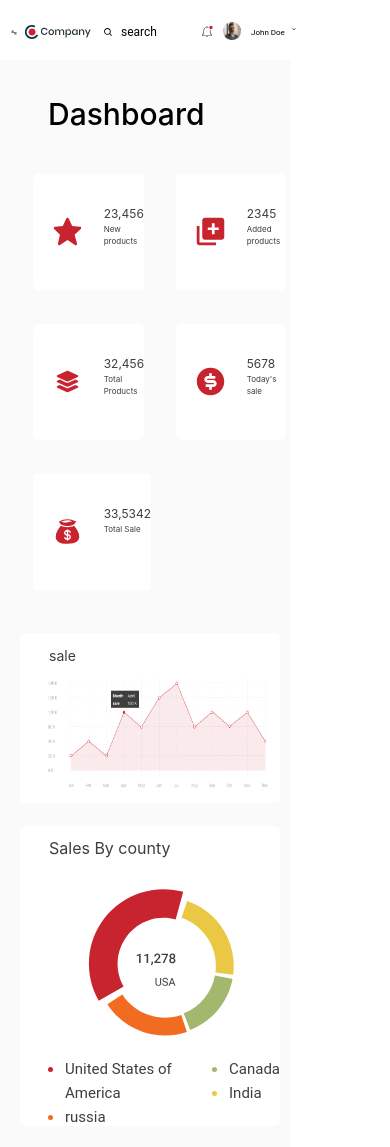
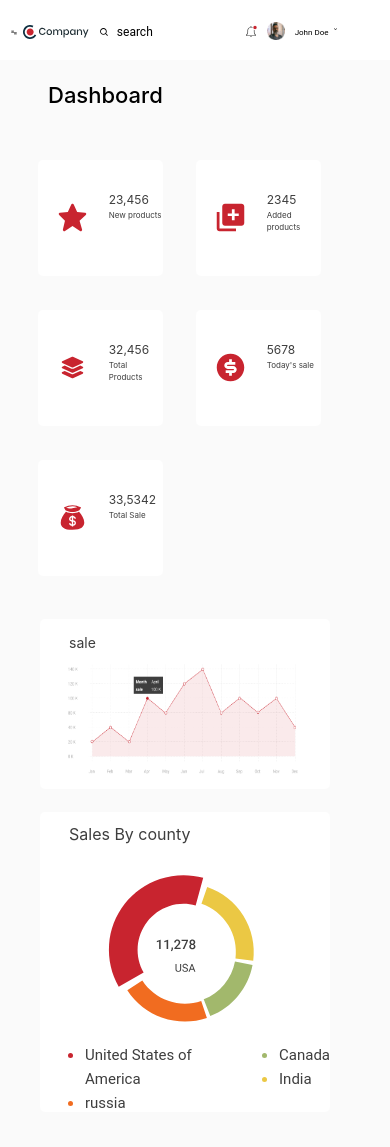
Before and after one commit to krishnaa236/HTML-Trainning-Assignment, a plain HTML site: page dashboard.html in a window 390 px wide. Shown: the top 1147 px of the page. Drawn offline with nearby package versions, Linux system fonts and the light colour scheme.

Commit message:
Assignment 4

```diff
--- a/CSS/dashboard.css
+++ b/CSS/dashboard.css
@@ -654,9 +654,9 @@ float: right;
 .sidebar{
     display: none;
 }
-.main{
+/*.main{
     width: max-content;
-}
+}*/
 .item1{
     display: grid;
     grid-template-columns: 250px 250px 250px 250px;
@@ -927,7 +927,7 @@ float: right;
 }
 @media  screen and (max-width:393px){
     .topnav1{
-        width: 360px;
+        width: 340px;
     }
     .topnav1 .topnav .img1{
         width: 8px;
@@ -956,7 +956,7 @@ margin-bottom: 34px;
 .topnav1 .topnav .img4{
     /* Layout Properties */
     margin-top: 21px;
-    margin-left: 40px;
+    margin-left: 90px;
     margin-bottom: 30.65px;
 width: 12px;
 height: 21px;
@@ -998,13 +998,13 @@ height: 10px;
 font-size: 8px;}
 
 .item1{
-    margin-left: 0px;
+    margin-left: 5px;
     display: grid;
-    grid-template-columns: 143px 143px;
+    grid-template-columns: 158px 158px;
     grid-template-rows: 100px 100px;
 }
 .items .items{
-    width: 80px;
+    width: 100px;
 }
 .items1{
 
@@ -1017,12 +1017,12 @@ font-size: 8px;}
     margin-left: 18px;
 }
 .datagraph{
-    width: 260px;
+    width: 290px;
     height: 170px;
-    margin-left: 20px;
+    margin-left: 40px;
 }
 .img15{
-    width: 220px;
+    width: 230px;
     height: 110px;
 
 }
@@ -1042,15 +1042,18 @@ font-size: 8px;}
 
 }
 .piechart{
-    width: 260px;
+    width: 290px;
     height: 300px;
-    margin-left: 20px;
+    margin-left: 40px;
 }
 .table1.table-responsive {
-    width: 260px;
+    width: 290px;
 }
 .table1{
-margin-left: 30px;
+margin-left: 40px;
 }
-
+.h11{
+    font-size: 22px;
+    margin-top: 22px;
 }
+}
```
